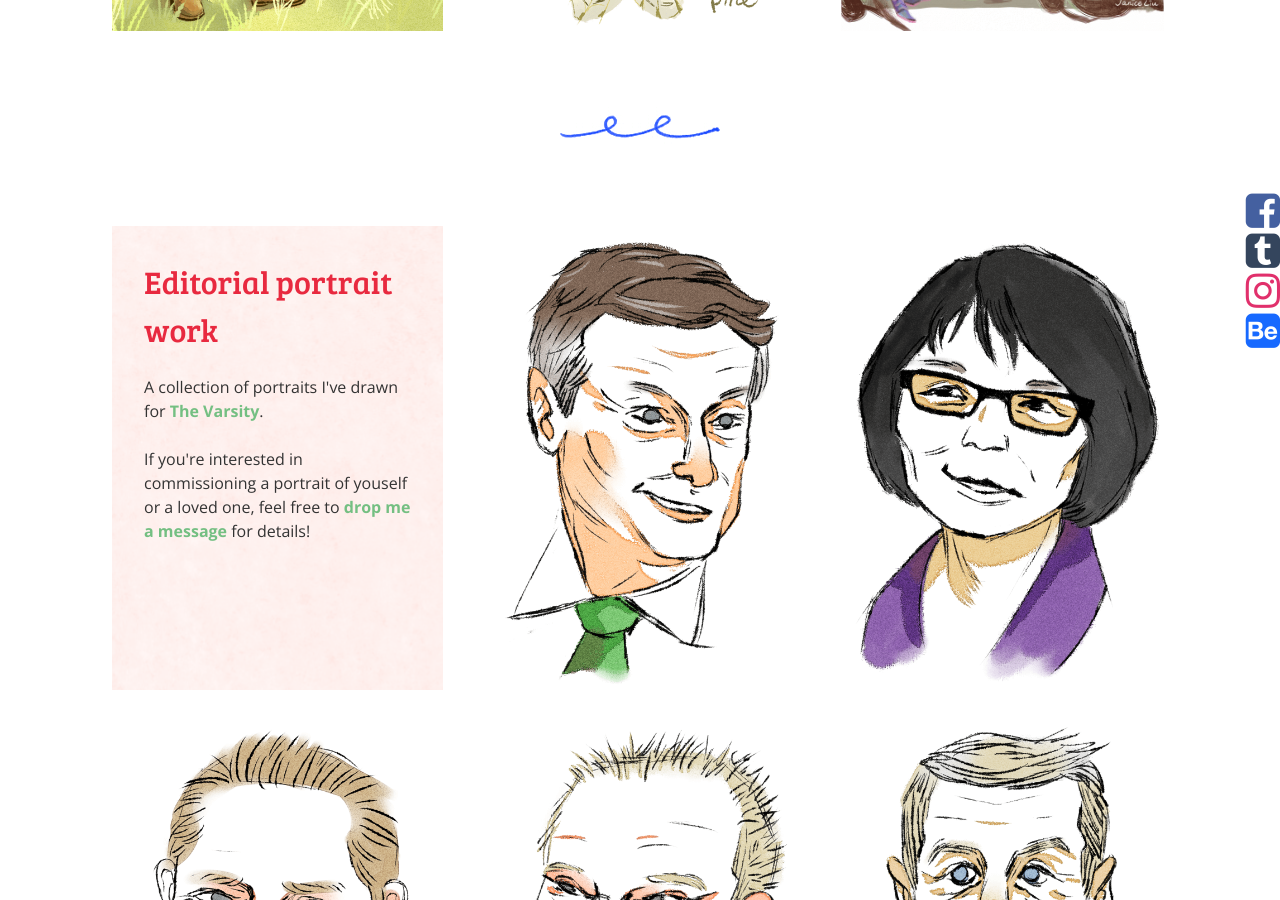
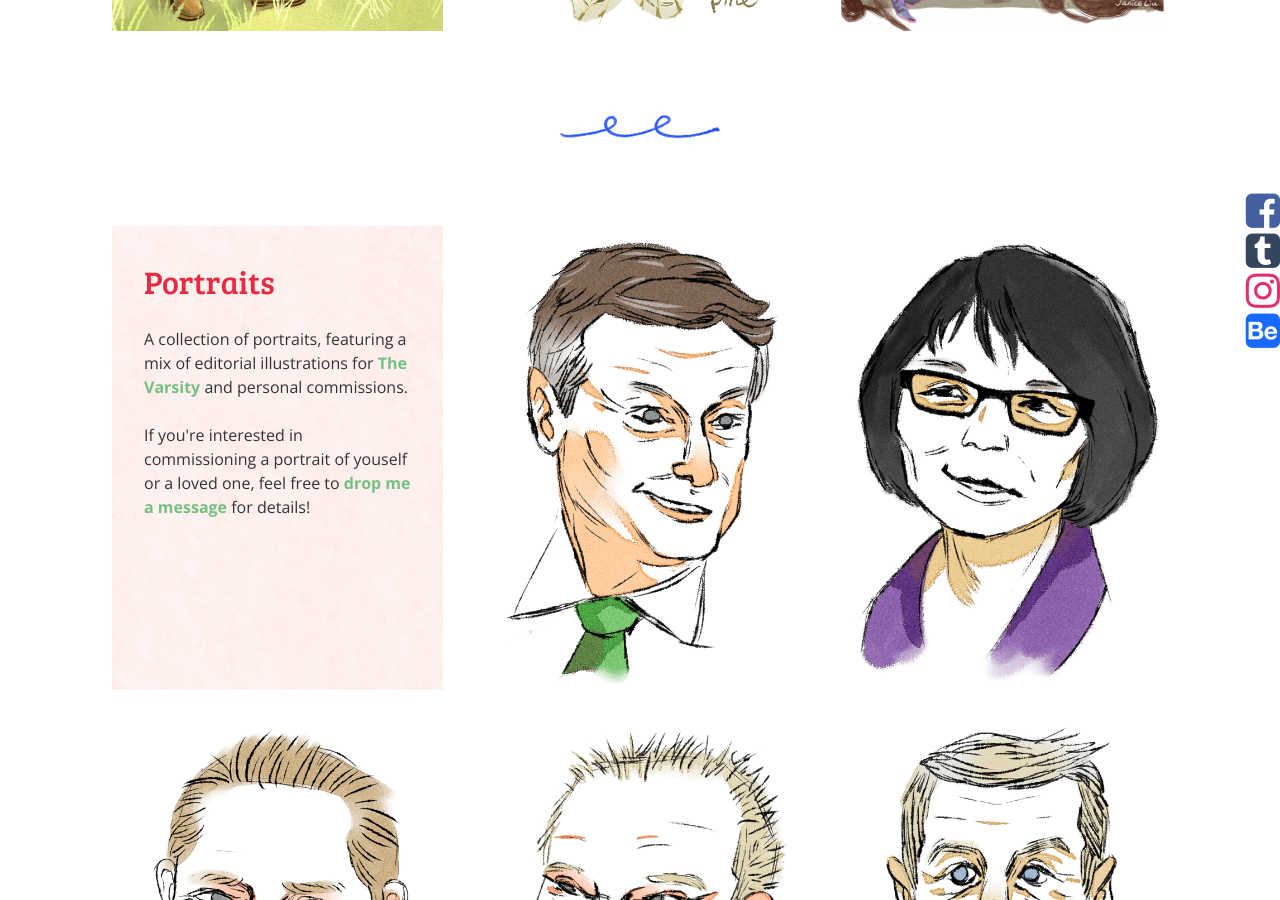
Before and after one commit to flutterdoodle/flutterdoodle.github.io, a Jekyll site: the page built from illustrations.html, in a window 1280 px wide and 900 px high, scrolled down 1382 px. Built offline with Jekyll 4.4.1, drawn with Linux system fonts in a browser that asks for light colours; nearby versions of some CDN libraries.

Commit message:
Update illustrations.html

```diff
--- a/illustrations.html
+++ b/illustrations.html
@@ -30,8 +30,8 @@ series:
       - thumb: /img/illustrations/3-odinsphere.png
         full: /img/illustrations/3-odinsphere.png
         desc: Odin Sphere - Gwendolyn and Mercedes
-  - title: Editorial portrait work
-    description: A collection of portraits I've drawn for <a href="http://thevarsity.ca/">The Varsity</a>.<br><br>If you're interested in commissioning a portrait of youself or a loved one, feel free to <a href="contact.html">drop me a message</a> for details!
+  - title: Portraits
+    description: A collection of portraits, featuring a mix of editorial illustrations for <a href="http://thevarsity.ca/">The Varsity</a> and personal commissions.<br><br>If you're interested in commissioning a portrait of youself or a loved one, feel free to <a href="contact.html">drop me a message</a> for details!
     thirds: true
     images:
       - thumb: /img/illustrations/mayors-1-jt-th.png
```
